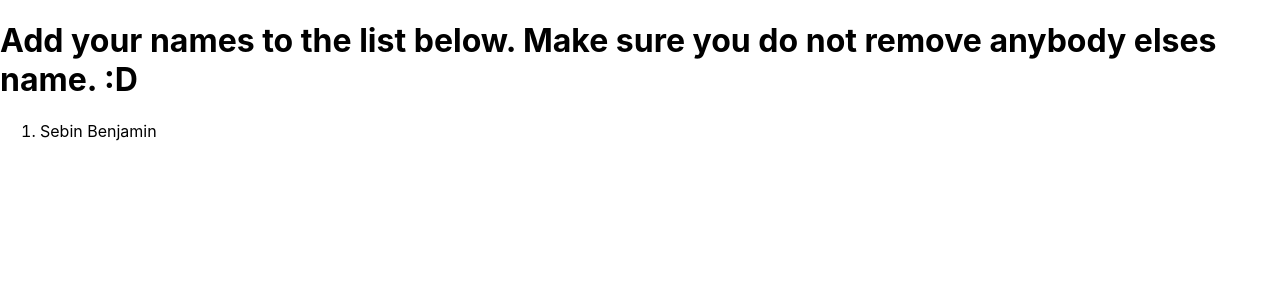
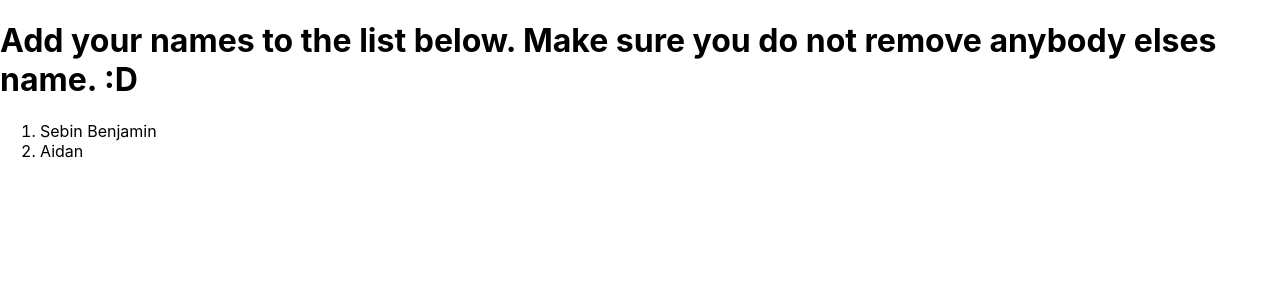
Before and after one commit to Mission-Ready/pr-exercise, a React (Create React App) app: page / in a window 1280 px wide. Shown: the top 300 px of the page. Built offline with nearby package versions, Linux system fonts and the light colour scheme.

Commit message:
Add my name to list in App.js.

```diff
--- a/src/App.js
+++ b/src/App.js
@@ -4,6 +4,7 @@ function App() {
       <h1> Add your names to the list below. Make sure you do not remove anybody elses name. :D </h1>
       <ol>
         <li>Sebin Benjamin</li>
+        <li>Aidan</li>
       </ol>
     </>
     );
```
